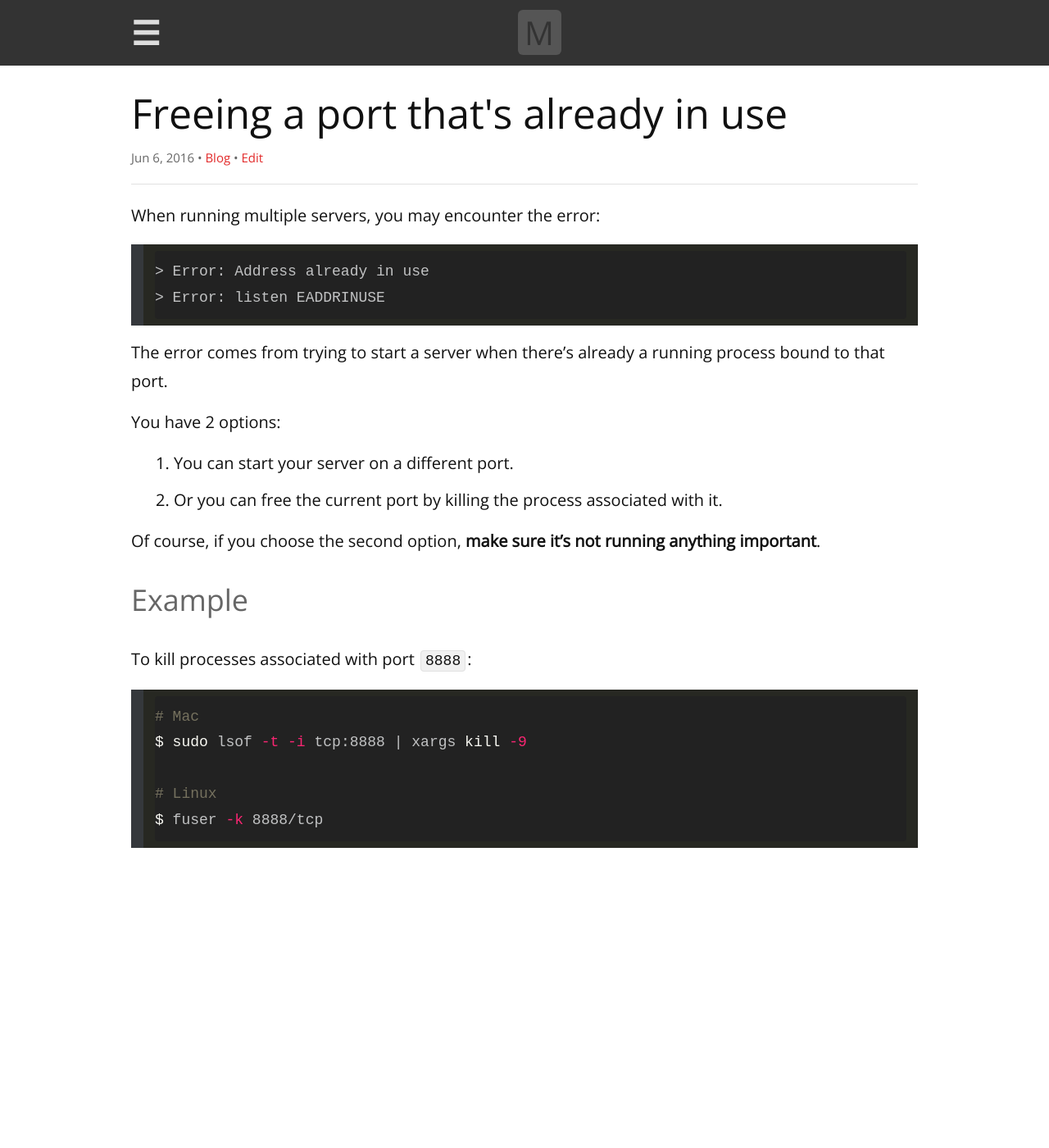
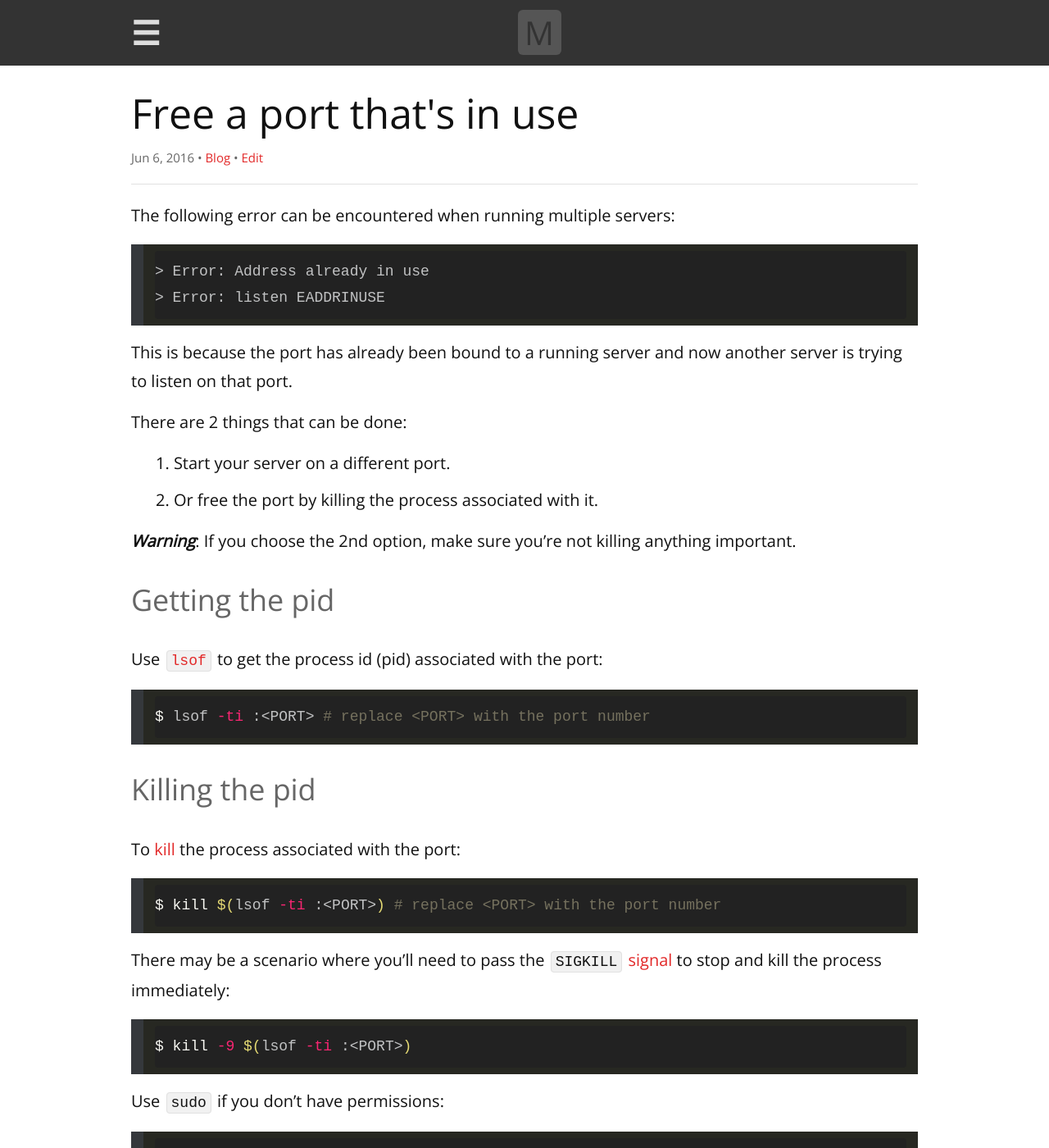
Before and after one commit to remarkablemark/remarkablemark.github.io, a Jekyll site: the page built from _posts/2016/2016-06-06-kill-used-port.md, in a window 1280 px wide and 1400 px high. Shown: the whole window at 82% size. Built offline with Jekyll 4.4.1, drawn with Linux system fonts in a browser that asks for light colours; comment, search, counter and statistics services are not loaded; some of the changed text lies outside the part shown.

Commit message:
feat(post): update "Free a port that's in use"
Post: 2016-06-06-kill-used-port.md

Improve writing, organize sections with headings, and add better
code examples.

````diff
--- a/_posts/2016/2016-06-06-kill-used-port.md
+++ b/_posts/2016/2016-06-06-kill-used-port.md
@@ -1,35 +1,50 @@
 ---
 layout: post
-title: Freeing a port that's already in use
+title: Free a port that's in use
 date: 2016-06-06 21:15:00 -4000
-excerpt: Learn how to free a port that's already in use by killing the process associated with the port.
-categories: bash process kill port
+excerpt: Learn how to free an address that is already in use by killing the process associated with the port.
+categories: bash process kill port address
 ---
 
-When running multiple servers, you may encounter the error:
-
+The following error can be encountered when running multiple servers:
 ```
 > Error: Address already in use
 > Error: listen EADDRINUSE
 ```
 
-The error comes from trying to start a server when there's already a running process bound to that port.
+This is because the port has already been bound to a running server and now another server is trying to listen on that port.
 
-You have 2 options:
+There are 2 things that can be done:
+1. Start your server on a different port.
+2. Or free the port by killing the process associated with it.
 
-1. You can start your server on a different port.
-2. Or you can free the current port by killing the process associated with it.
+**_Warning_**: If you choose the 2nd option, make sure you're not killing anything important.
 
-Of course, if you choose the second option, **make sure it's not running anything important**.
+### Getting the pid
 
-### Example
+Use [`lsof`](https://wikipedia.org/wiki/Lsof) to get the process id (pid) associated with the port:
+```sh
+$ lsof -ti :<PORT> # replace <PORT> with the port number
+```
 
-To kill processes associated with port `8888`:
+### Killing the pid
 
+To [kill](http://manpages.ubuntu.com/manpages/precise/man1/kill.1.html) the process associated with the port:
 ```sh
-# Mac
-$ sudo lsof -t -i tcp:8888 | xargs kill -9
+$ kill $(lsof -ti :<PORT>) # replace <PORT> with the port number
+```
 
-# Linux
-$ fuser -k 8888/tcp
+There may be a scenario where you'll need to pass the `SIGKILL` [signal](https://wikipedia.org/wiki/Signal_%28computing%29) to stop and kill the process immediately:
+```sh
+$ kill -9 $(lsof -ti :<PORT>)
 ```
+
+Use `sudo` if you don't have permissions:
+```sh
+$ sudo kill -9 $(lsof -ti :<PORT>)
+```
+
+And Unix users can accomplish the same thing with [`fuser`](https://wikipedia.org/wiki/Fuser_(Unix)):
+```sh
+$ fuser -k <PORT>/tcp # replace <PORT> with the port number
+```
````
